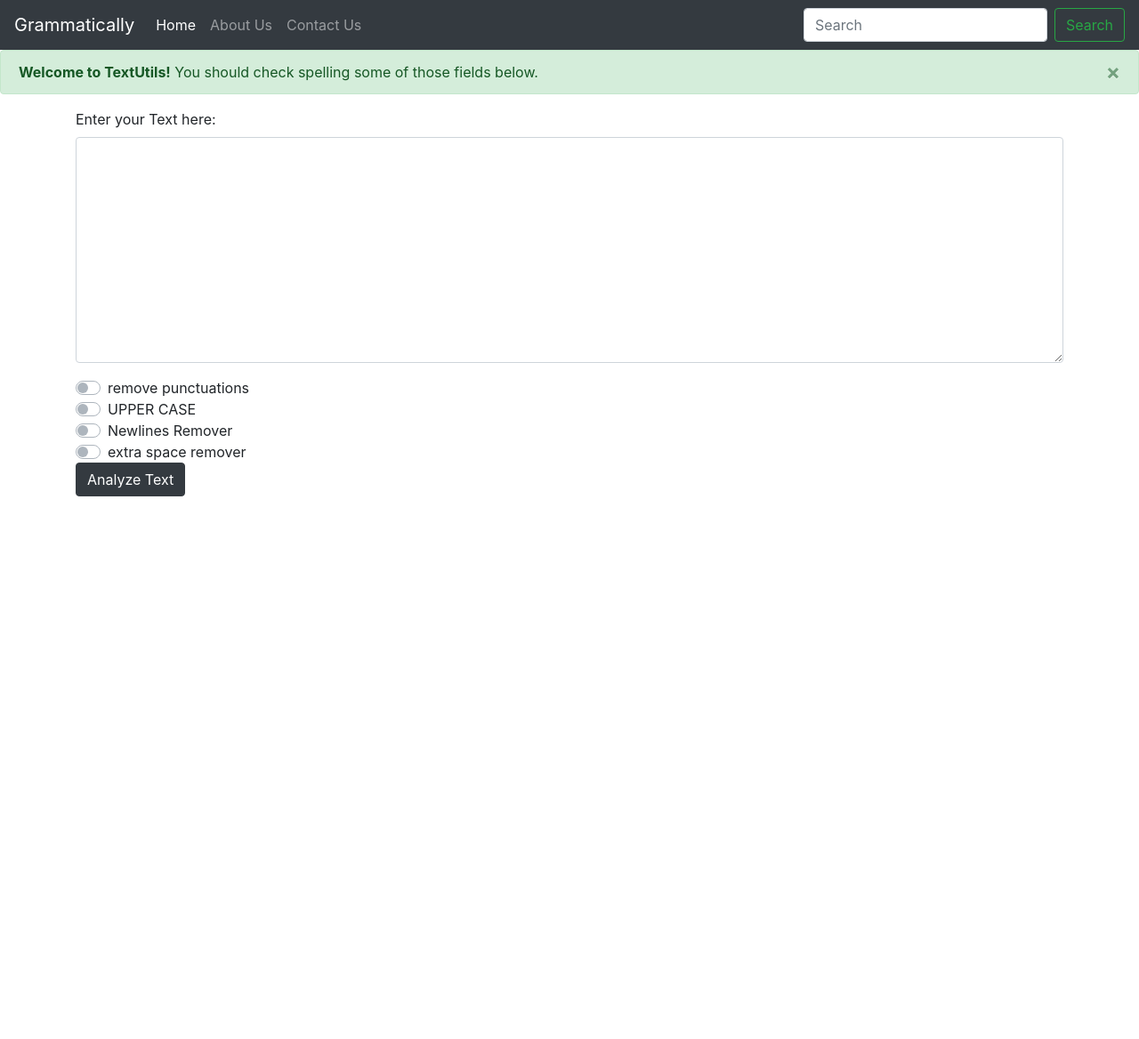
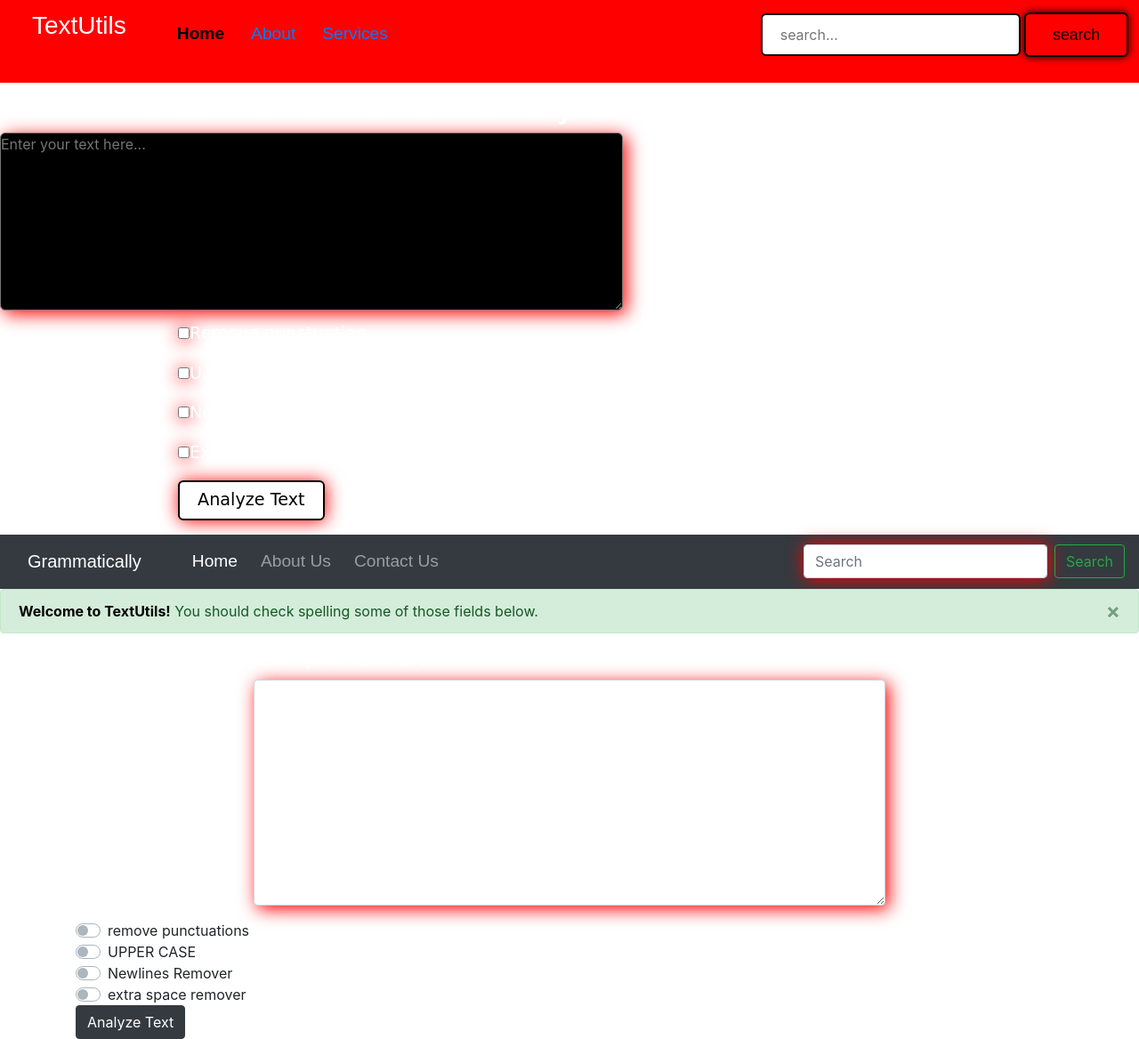
Before and after one commit to Beejay-ctrl/Grammatically, a Django app: page / in a window 1280 px wide. Shown: the whole page at 89% size. Before the commit the page ends 558 px from the top, so only its background shows below. Run offline with Django 3.2, Linux system fonts and the light colour scheme; some libraries are stand-ins or nearby versions.

Commit message:
Added Styles

```diff
--- a/templates/index.html
+++ b/templates/index.html
@@ -6,7 +6,167 @@
     <title>CWHTextutils.com</title>
 </head>
 <body>
-    <!doctype html>
+    <!doctype html><!DOCTYPE html>
+<html>
+<head>
+  <title>text-analyzing</title>
+  <style>
+    *{
+      margin: 0;
+      padding: 0;
+    }
+    body{
+      background-color: black;
+    }
+    h1{
+      text-align: center;
+      font-size: 2.2rem;
+      font-family: cursive;
+      color: white;
+    }
+    textarea{
+      display: block;
+      height: 200px;
+      width: 700px;
+      justify-content:center;
+      margin: 42px auto;
+      font-family: sans-serif;
+      font-size: 1.2rem;
+      background-color: black;
+      color: white;
+      border-radius: 6px;
+      box-shadow: 4px 4px 20px red;
+    }
+    .form-group{
+      color: white;
+      margin: 12px 200px;
+      font-size: 1.2rem; font-family: cursive;
+    }
+    #btn{
+      padding: 6px 20px;
+      cursor: pointer;
+      background-color: white;
+      border: 2px solid black;
+      border-radius: 6px;
+      box-shadow: 1px 1px 20px red;
+      font-family: cursive;
+      font-size: 1.2rem;
+    }
+    #btn:hover{
+      color: white;
+      background-color: red;
+    }
+    #navbar{
+      padding: 12px 12px;
+      display: flex;
+      background-color: red;
+    }
+    .logo{
+      font-family: sans-serif;
+      color: white;
+      margin: 0px 12px;
+    }
+    ul{
+      display: flex;
+      margin: 0px 18px;
+    }
+    #navbar ul li{
+      list-style: none;
+      margin: 12px 0px;
+    }
+    strong{
+      /*font-size: 1.2rem;*/
+      color: black;
+    }
+    a{
+      text-decoration: none;
+      color: white;
+      padding: 6px 10px;
+      margin: 0px 5px;
+      font-size: 1.2rem;
+      font-family: sans-serif;
+
+    }
+    a:hover{
+      color: black;
+    }
+    .search{
+      position: absolute;
+      top: 14px;
+      right: 12px;
+    }
+    input{
+      padding: 10px 20px;
+      margin: 0px 4px;
+      background-color: white;
+      border: 2px solid black;
+      border-radius: 6px;
+      box-shadow: 1px 1px 20px red;
+      font-family: sans-serif;
+      font-size: 1.1rem;
+    }
+    #searchbtn{
+      padding: 10px 30px;
+      cursor: pointer;
+      background-color: red;
+      border: 2px solid black;
+      border-radius: 6px;
+      box-shadow: 0px 0px 10px black;
+      font-family: sans-serif;
+      font-size: 1.1rem;
+
+    }
+    #searchbtn:hover{
+      background-color: black;
+      color: white;
+    }
+    h3{
+      font-family: sans-serif;
+      font-size: 1.6rem;
+      margin: 6px 12px;
+    }
+
+
+  </style>
+</head>
+<body>
+  <nav id="navbar">
+    <div class="logo">
+      <h3>TextUtils<h3>
+    </div>
+    <ul>
+      <li><a href="#"><strong>Home</strong></a></li>
+      <li><a href="#">About</a></li>
+      <li><a href="#">Services</a></li>
+    </ul>
+    <div class="search">
+    <input type="search" name="search" placeholder="search...">
+    <button id="searchbtn">search</button>
+  </div>
+  </nav>
+
+  <h1>Welcome to the text analyzer. Enter Your text below</h1>
+  <form action='/analyze' method='post'>{% csrf_token %}
+  <textarea name="text" rows="10" cols="90" placeholder="Enter your text here..."></textarea>
+  <div class="form-group" >
+  <input type="checkbox" name="removepunc">Remove punctuation
+  </div>
+  <div class="form-group" >
+  <input type="checkbox" name="fullcaps">Uppercase
+  </div>
+  <div class="form-group" >
+  <input type="checkbox" name="newlineremover">New Line Remover
+  </div>
+  <div class="form-group" >
+  <input type="checkbox" name="extraspaceremover">Extra Space Remover
+  </div>
+  <div class="form-group">
+  <button type="submit" id="btn">Analyze Text</button>
+  </div>
+  </form>
+
+</body>
+</html>
     <html lang="en">
       <head>
         <!-- Required meta tags -->
--- a/textutils/views.py
+++ b/textutils/views.py
@@ -1,67 +1,51 @@
-# I havve created this file
 from django.http import HttpResponse
 from django.shortcuts import render
 
-
-
 def index(request):
-    params = {'name':'harry', 'place': 'Mars'}
-    return render(request, 'index.html', params)
-    # return HttpResponse("Home")
+    return render(request, "index.html")
 
 def analyze(request):
-    djtext = request.POST.get('text', 'default')#Get the text
-    removepunc = request.POST.get('removepunc', 'off')#check values
-    fullcaps = request.POST.get('fullcaps', 'off')#check values
-    newlines = request.POST.get('newlines', 'off')#check values
-    extraspaceremover = request.POST.get('extraspaceremover', 'off')#check values
-    #check which check box is on:
+    djtext = request.POST.get('text', 'default')
+
+    removepunc = request.POST.get('removepunc', 'off')
+    fullcaps = request.POST.get('fullcaps', 'off')
+    newlineremover = request.POST.get('newlineremover', 'off')
+    extraspaceremover = request.POST.get('extraspaceremover', 'off')
     if removepunc == "on":
-        punctuations = '''~`!@#$%^&*()|\?/,.:;"'<>'''
+        Punctuation = '''~`!@#$%^&*()_-:;"',<.>/?{}[]'''
         analyzed = ""
         for char in djtext:
-            if char not in punctuations:
+            if char not in Punctuation:
                 analyzed = analyzed + char
-        params = {'purpose': 'Removed Punctuations', 'analyzed_text': analyzed}
-        return render(request, 'analyze.html', params)
 
-    elif(fullcaps == "on"):
+        params = {'purpose': 'Removed Punctuation', 'analyzed_text': analyzed}
+        djtext = analyzed
+
+    if(fullcaps == "on"):
         analyzed = ""
         for char in djtext:
             analyzed = analyzed + char.upper()
+
         params = {'purpose': 'Changed to Uppercase', 'analyzed_text': analyzed}
-        return render(request, 'analyze.html', params)
+        djtext = analyzed
 
-    elif(newlines == "on"):
+    if(newlineremover == "on"):
         analyzed = ""
         for char in djtext:
-            if char != "\n":
+            if char !="\n" and char !="\r":
                 analyzed = analyzed + char
-        params = {'purpose': 'Remove new lines', 'analyzed_text': analyzed}
-        return render(request, 'analyze.html', params)
 
+        params = {'purpose': 'Removed New Lines', 'analyzed_text': analyzed}
+        djtext = analyzed
 
-    elif(extraspaceremover == "on"):
+    if(extraspaceremover == "on"):
         analyzed = ""
         for index, char in enumerate(djtext):
-            if not(djtext[index] == " " and djtext[index+1] == " "):
+            if not(djtext[index] == " " and djtext[index+1]==" "):
                 analyzed = analyzed + char
-        params = {'purpose': 'Remove the exrra spaces', 'analyzed_text': analyzed}
-        return render(request, 'analyze.html', params)
 
+        params = {'purpose': 'Removed Extra Space', 'analyzed_text': analyzed}
 
-
-    else:
-        return HttpResponse("error")
-
-# def capfirst(request):
-#     return HttpResponse("capfirst")
-
-# def newlineremove(request):
-#     return HttpResponse('''newlineremove<a href="/">back</a>''')
-
-# def spaceremove(request):
-#     return HttpResponse("spaceremover")
-
-# def charcount(request):
-#     return HttpResponse("character counter")
+    if(removepunc != "on" and newlineremover != "on" and extraspaceremover != "on" and fullcaps != "on"):
+        return HttpResponse("<h1>Please select the operation and try again???</h1>")
+    return render(request, "analyzed.html", params)
```
Also changed, not shown: templates/analyze.html (+119 -67 lines), templates/analyze2.html (deleted, +0 -14 lines), templates/index2.html (deleted, +0 -24 lines).
